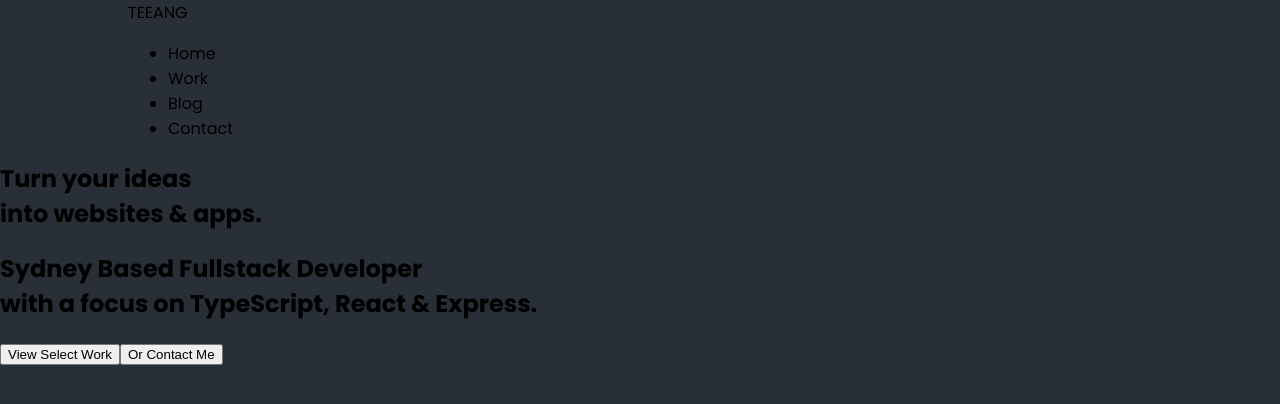
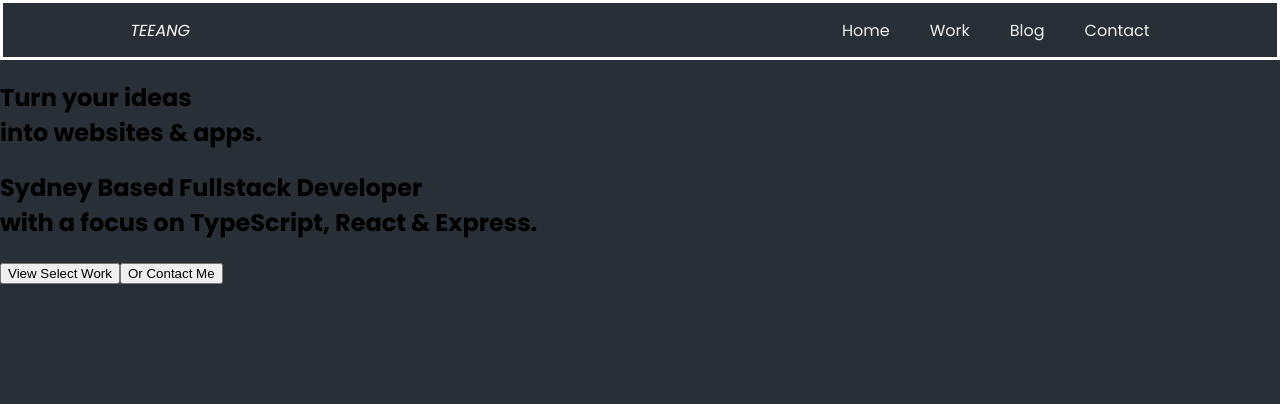
Before and after one commit to davidtaing/portfolio, a Next.js app: page / in a window 1280 px wide. Shown: the top 404 px of the page. Built offline with nearby package versions, Linux system fonts and the light colour scheme.

Commit message:
style: navbar
font is now white for logo and light-grey for menu text

```diff
--- a/src/common/styles/globals.css
+++ b/src/common/styles/globals.css
@@ -37,6 +37,8 @@ a {
 .wrapper {
   max-width: min(1640px, 80%);
   margin: 0 auto;
+  width: 100%;
+  height: 100%;
 }
 
 .grid {
--- a/src/components/Navbar/index.tsx
+++ b/src/components/Navbar/index.tsx
@@ -1,15 +1,50 @@
 import { FC } from "react";
 import Link from "next/link";
+import styled from "styled-components";
 
 interface Props {}
 
+const StyledHeader = styled.header`
+  height: 60px;
+  border: solid;
+  border-color: white;
+
+  .wrapper {
+    align-items: center;
+
+    .logo {
+      display: inline;
+      margin-right: auto;
+      color: var(--color-light-primary);
+      font-style: italic;
+    }
+
+    ul {
+      display: inline;
+      list-style-type: none;
+      margin: 0;
+      padding: 0;
+
+      li {
+        display: inline;
+        margin-left: 2.5rem;
+        a {
+          color: var(--color-light-secondary);
+        }
+      }
+    }
+  }
+`;
+
 const Navbar: FC<Props> = () => {
   return (
-    <header>
-      <div className="wrapper">
-        <Link href="/">
-          <a>TEEANG</a>
-        </Link>
+    <StyledHeader>
+      <div className="wrapper flex">
+        <div className="logo">
+          <Link href="/">
+            <a>TEEANG</a>
+          </Link>
+        </div>
         <ul>
           <li>
             <Link href="/">
@@ -33,7 +68,7 @@ const Navbar: FC<Props> = () => {
           </li>
         </ul>
       </div>
-    </header>
+    </StyledHeader>
   );
 };
 
```
